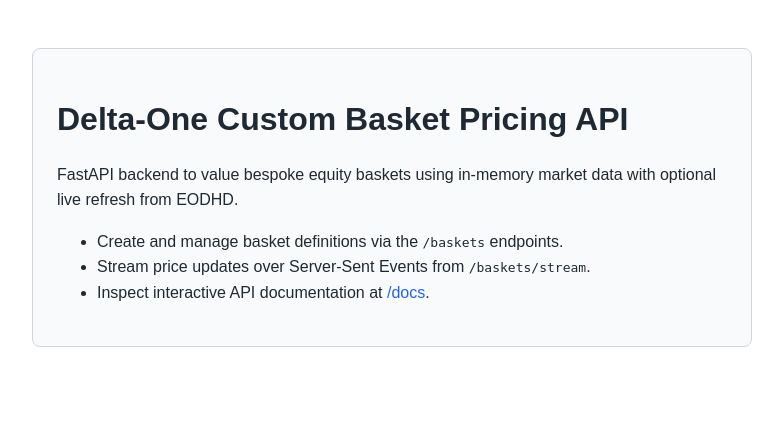
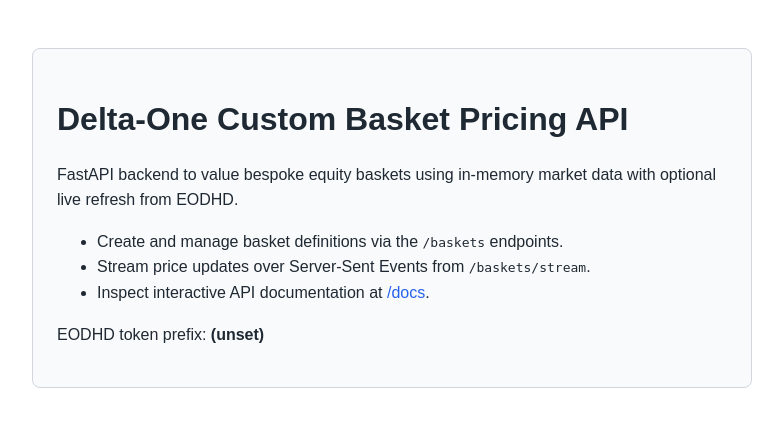
Before and after one commit to bonnemai/custom_basket, a FastAPI app: page / in a window 1280 px wide. Shown: the top 427 px of the page, without its empty margins (248-1031 px from the left). Run offline with FastAPI, Linux system fonts and the light colour scheme; some libraries are stand-ins or nearby versions.

Commit message:
Add Prefix to HTML Page.

```diff
--- a/app/main.py
+++ b/app/main.py
@@ -143,11 +143,14 @@ def create_app() -> FastAPI:
             "currency": quote.currency,
         }
 
-    index_html = (Path(__file__).resolve().parent / "templates" / "index.html").read_text(encoding="utf-8")
+    index_template = (Path(__file__).resolve().parent / "templates" / "index.html").read_text(encoding="utf-8")
 
     @app.get("/", response_class=HTMLResponse)
     def get_index() -> HTMLResponse:
-        return HTMLResponse(index_html)
+        token = os.getenv("EODHD_API_TOKEN") or ""
+        token_prefix = token[:5] if token else "(unset)"
+        content = index_template.replace("{{TOKEN_PREFIX}}", token_prefix)
+        return HTMLResponse(content)
 
     @app.get("/metrics")
     def get_metrics() -> Response:
--- a/app/templates/index.html
+++ b/app/templates/index.html
@@ -20,6 +20,7 @@
         <li>Stream price updates over Server-Sent Events from <code>/baskets/stream</code>.</li>
         <li>Inspect interactive API documentation at <a href="/docs">/docs</a>.</li>
       </ul>
+      <p>EODHD token prefix: <strong>{{TOKEN_PREFIX}}</strong></p>
     </div>
   </body>
 </html>
```
Also changed, not shown: 1 other file.
